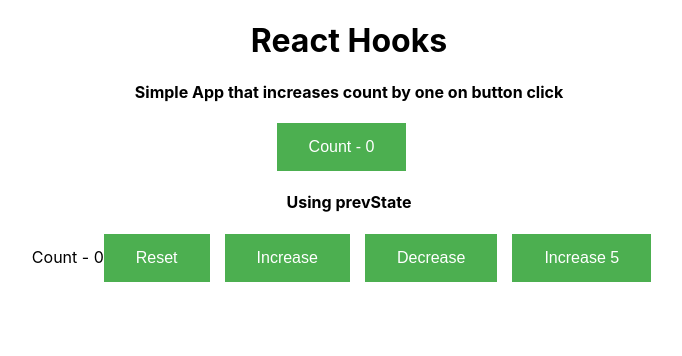
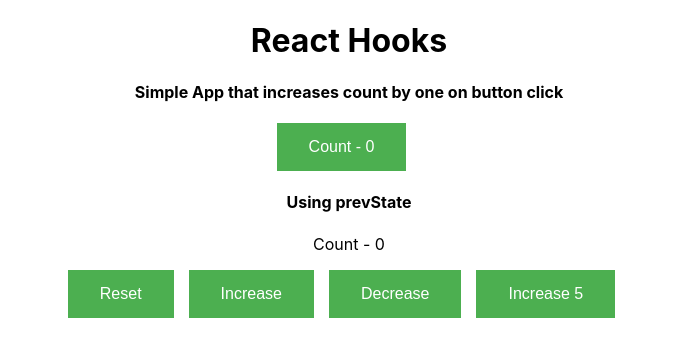
Before and after one commit to PeterOsoo/react-hooks-b, a React (Create React App) app: page / in a window 1280 px wide. Shown: the top 356 px of the page, without its empty margins (291-973 px from the left). Built offline with nearby package versions, Linux system fonts and the light colour scheme.

Commit message:
prev State

```diff
--- a/src/components/UseState/HookCounterTwo.js
+++ b/src/components/UseState/HookCounterTwo.js
@@ -12,7 +12,7 @@ const HookCounterTwo = () => {
 	return (
 		<div>
 			<h4>Using prevState</h4>
-			Count - {count}
+			<p>Count - {count}</p>
 			<button onClick={() => setCount(initialCount)}> Reset</button>
 			<button onClick={() => setCount(prevCount => prevCount + 1)}>
 				{" "}
```
